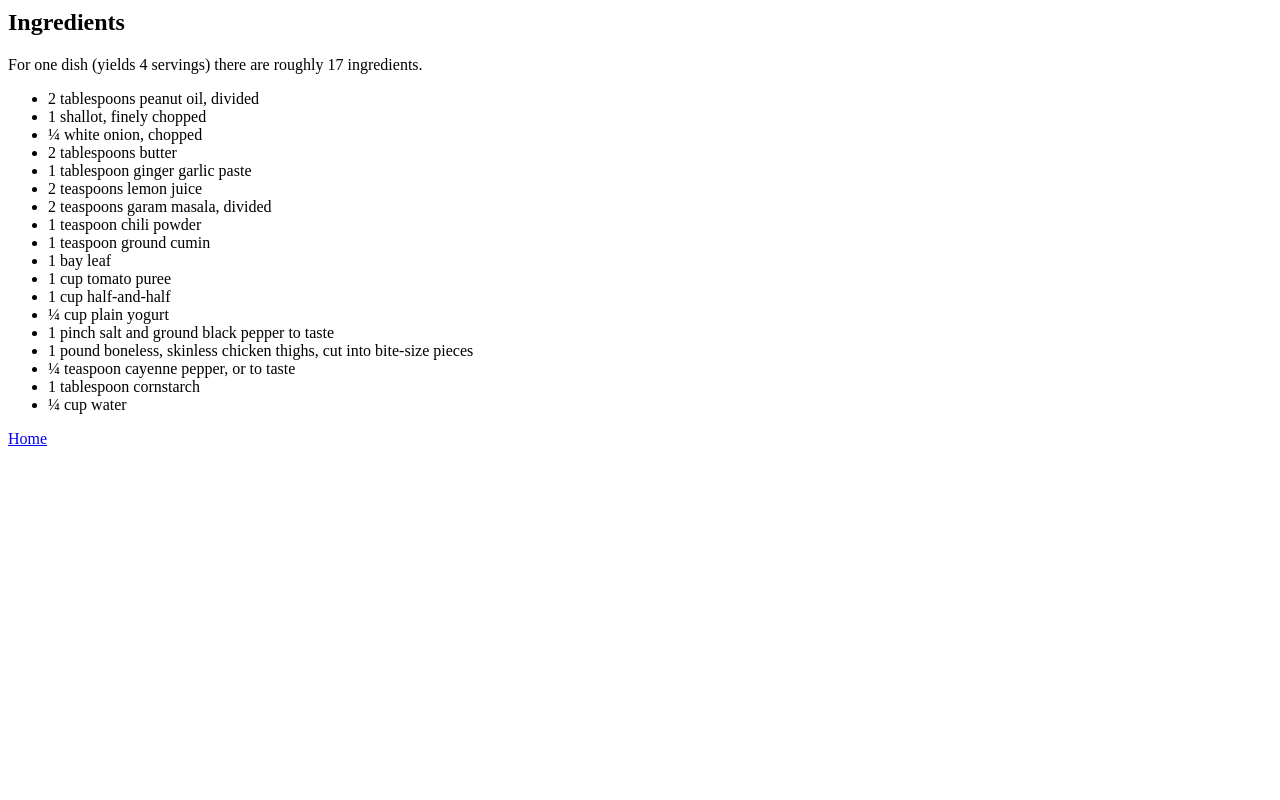
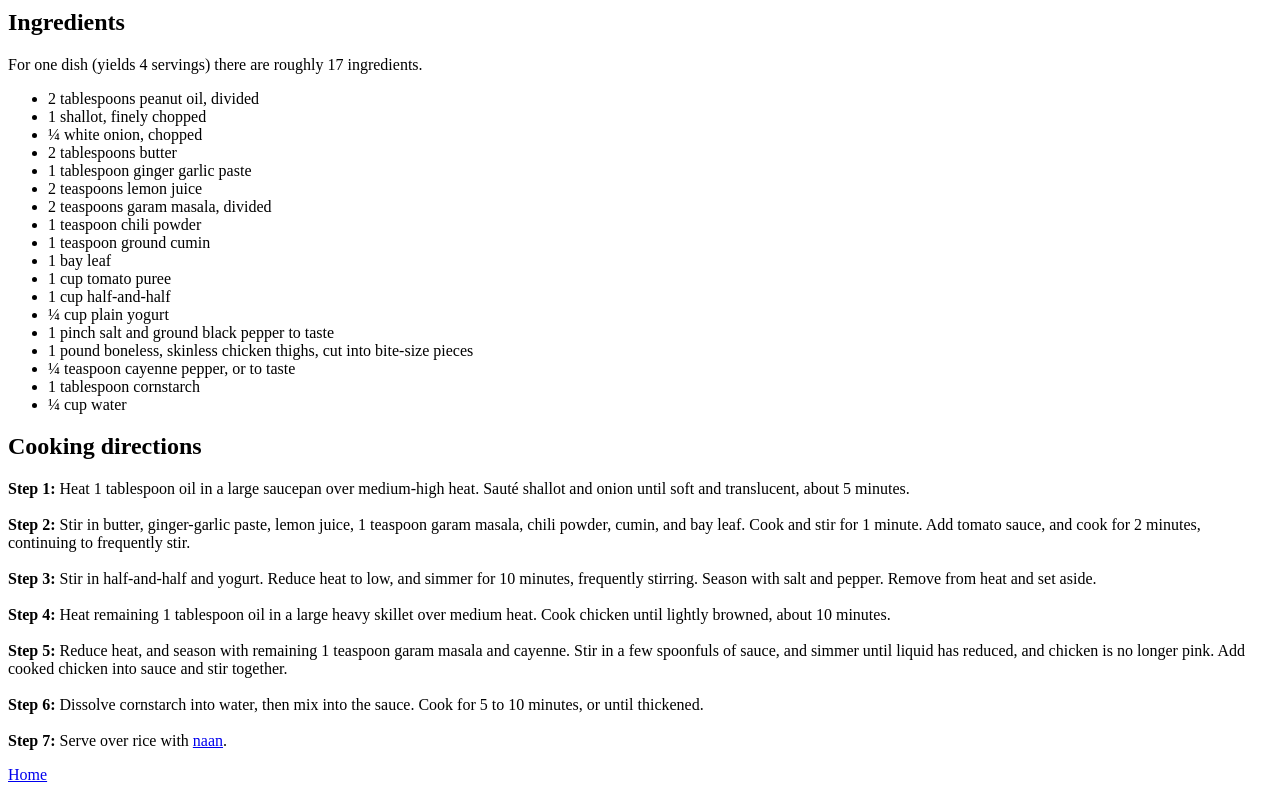
Before and after one commit to CodeReDarsh/odin-recipes, a plain HTML site: page recipes/butter-chicken.html in a window 1280 px wide. Shown: the part 1148-1948 px from the top of the page. Before the commit the page ends 1612 px from the top, so only its background shows below. Drawn offline with Linux system fonts and the light colour scheme.

Commit message:
fix: added cooking directions for butter chicken

```diff
--- a/recipes/butter-chicken.html
+++ b/recipes/butter-chicken.html
@@ -70,6 +70,36 @@
         <li>¼ cup water</li>
     </ul>
 
+    <h2>Cooking directions</h2>
+
+    <p>
+        <b>Step 1:</b> Heat 1 tablespoon oil in a large saucepan over
+        medium-high heat. Sauté shallot and onion until soft and translucent,
+        about 5 minutes. <br><br>
+
+        <b>Step 2:</b> Stir in butter, ginger-garlic paste, lemon juice, 1
+        teaspoon garam masala, chili powder, cumin, and bay leaf. Cook and stir
+        for 1 minute. Add tomato sauce, and cook for 2 minutes, continuing to
+        frequently stir. <br><br>
+
+        <b>Step 3:</b> Stir in half-and-half and yogurt. Reduce heat to low, and
+        simmer for 10 minutes, frequently stirring. Season with salt and pepper.
+        Remove from heat and set aside.<br><br>
+
+        <b>Step 4:</b> Heat remaining 1 tablespoon oil in a large heavy skillet
+        over medium heat. Cook chicken until lightly browned, about 10 minutes. <br><br>
+
+        <b>Step 5:</b> Reduce heat, and season with remaining 1 teaspoon garam
+        masala and cayenne. Stir in a few spoonfuls of sauce, and simmer until
+        liquid has reduced, and chicken is no longer pink. Add cooked chicken
+        into sauce and stir together. <br><br>
+
+        <b>Step 6:</b> Dissolve cornstarch into water, then mix into the sauce.
+        Cook for 5 to 10 minutes, or until thickened. <br><br>
+
+        <b>Step 7:</b> Serve over rice with <a href="https://www.allrecipes.com/recipe/14565/naan/">naan</a>.
+    </p>
+
     <p><a href="../index.html">Home</a></p>
 </body>
 
```
